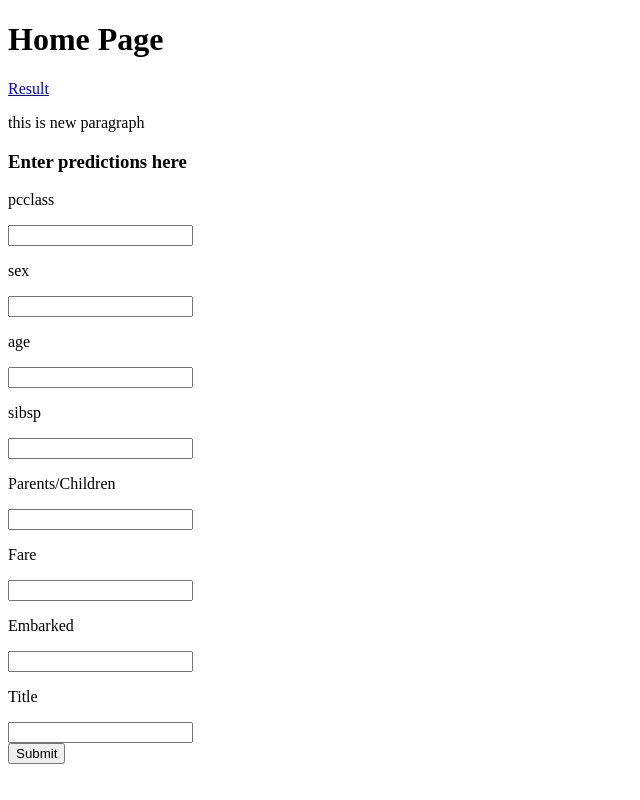
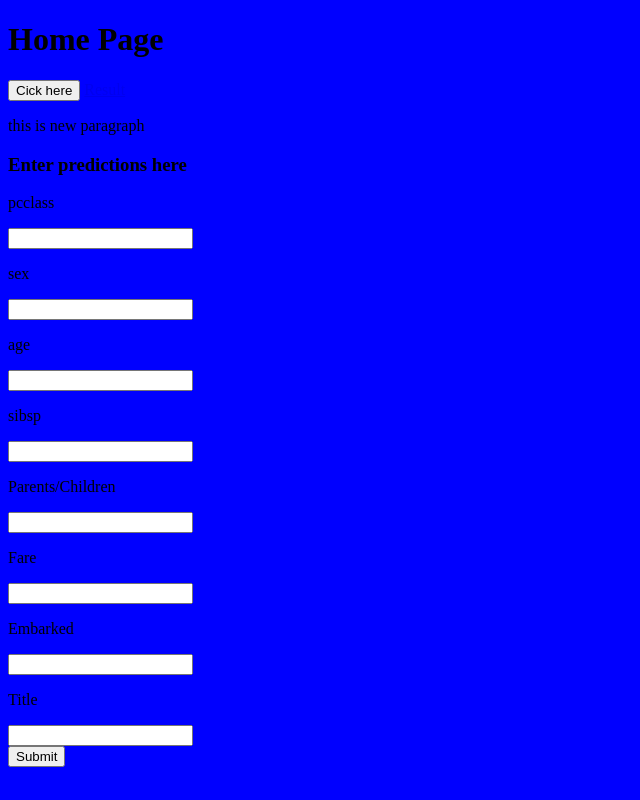
Before and after one commit to jonesyrubicon/aws, a Django app: page / in a window 1280 px wide. Shown: the whole page, without its empty margins (0-640 px from the left). Run offline with Django 3.2, Linux system fonts and the light colour scheme.

Commit message:
Added Static Files

```diff
--- /dev/null
+++ b/titanic_ML/static/main.js
@@ -0,0 +1,3 @@
+function clicked(){
+  alert('JavaScript working')
+}
--- /dev/null
+++ b/titanic_ML/static/style.css
@@ -0,0 +1,3 @@
+body {
+  background-color: blue;
+}
--- a/titanic_ML/templates/index.html
+++ b/titanic_ML/templates/index.html
@@ -3,9 +3,12 @@
   <head>
     <meta charset="utf-8">
     <title>Titanic Predictor</title>
+    {% load static %}
+    <link rel="stylesheet" href="{% static 'style.css' %}">
   </head>
   <body>
     <h1>Home Page</h1>
+    <button type="button" onclick="clicked()">Cick here</button>
     <a href="{% url 'result'%}">Result</a>
     <p>this is new paragraph</p>
     <h3>Enter predictions here</h3>
@@ -33,5 +36,6 @@
 
     </form>
 
+<script type="text/javascript" src = "{% static 'main.js' %}"></script>
   </body>
 </html>
--- a/titanic_ML/titanic_ML/settings.py
+++ b/titanic_ML/titanic_ML/settings.py
@@ -115,5 +115,6 @@ USE_TZ = True
 
 # Static files (CSS, JavaScript, Images)
 # https://docs.djangoproject.com/en/3.0/howto/static-files/
-
+import os.path
 STATIC_URL = '/static/'
+STATICFILES_DIRS = (os.path.join('static'),)
```
